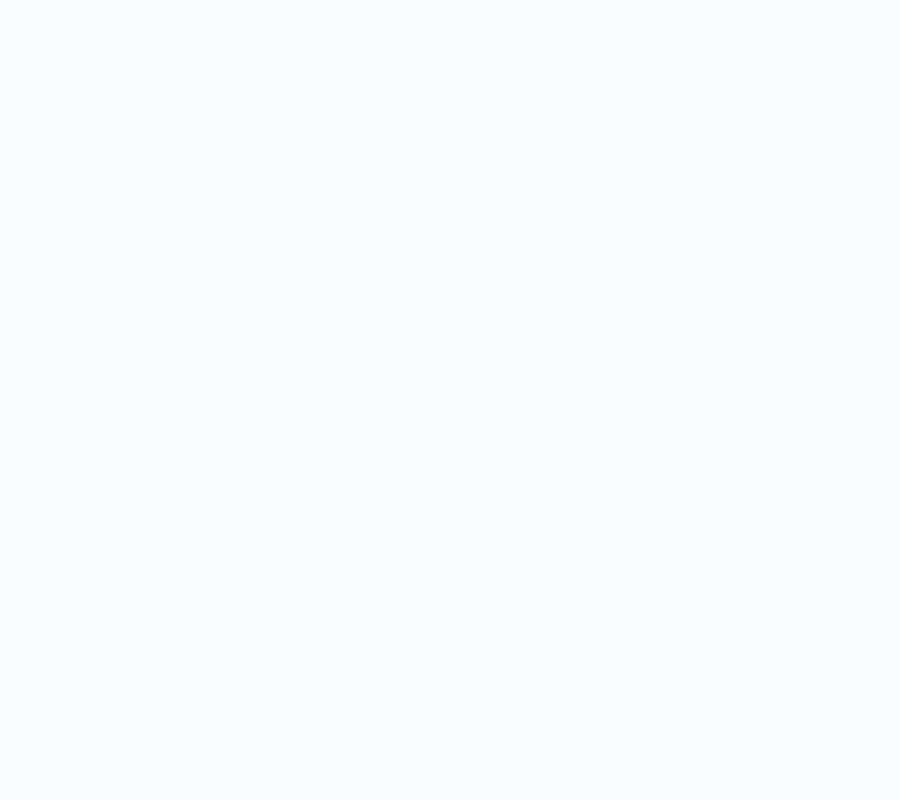
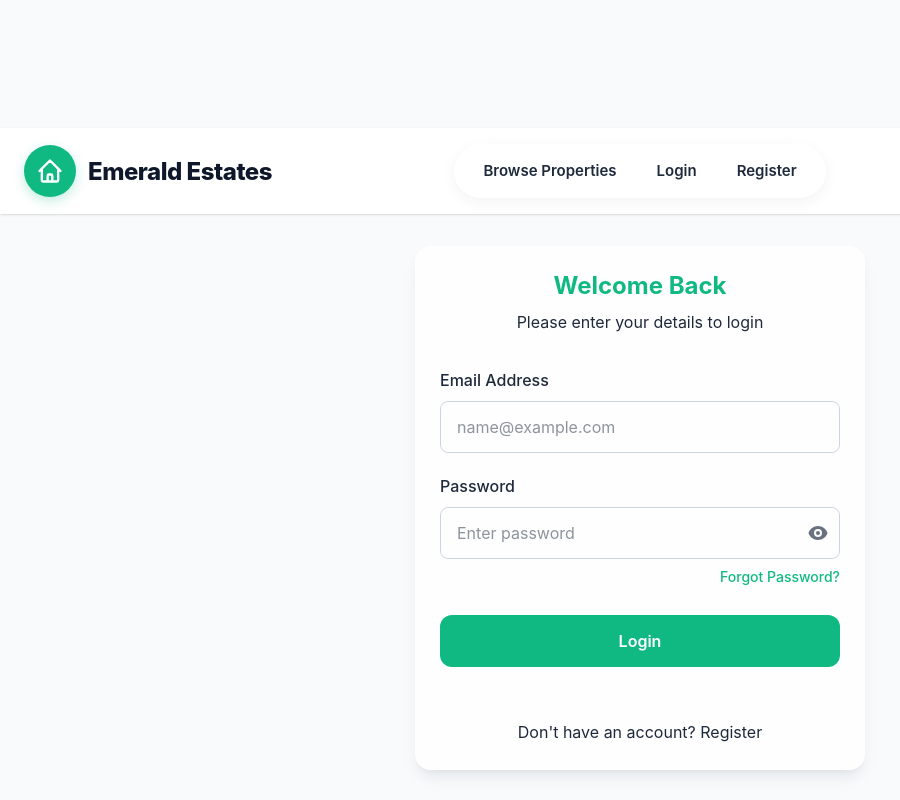
Before and after one commit to yhprasadhew/RealEstate-mern, a React (Vite) app in the folder frontend/: page /login in a window 1280 px wide. Before the commit this address had no page. Shown: the whole page, without its empty margins (0-900 px from the left). Built offline with nearby package versions, Linux system fonts and the light colour scheme.

Commit message:
login page created

```diff
--- a/frontend/src/App.jsx
+++ b/frontend/src/App.jsx
@@ -4,17 +4,22 @@ import Properties from "./pages/shared/Properties";
 import PropertyDetails from "./pages/shared/PropertyDetails";
 import Register from "./pages/auth/Register";
 import VerifyEmail from "./pages/auth/VerifyEmail";
+import Login from "./pages/auth/login";
+import ForgotPassword from "./pages/auth/ForgotPassword";
 
 const App = () => {
   return (
     <div>
       <Routes>
 
-        <Route path = "/verify-email" element={<VerifyEmail/>} />
+         <Route path = "/login"  element={<Login/>} />
+         <Route path = "/verify-email" element={<VerifyEmail/>} />
         <Route path = "/register" element={<Register/>} />
         <Route path="/" element={<LandingPage />} />
         <Route path ="/properties" element={<Properties/> } />
          <Route path ="/properties/:id" element={<PropertyDetails/> } />
+          <Route path ="/forgot-password" element={<ForgotPassword /> } />
+         ForgotPassword
 
       </Routes>
     </div>
--- /dev/null
+++ b/frontend/src/pages/auth/ForgotPassword.jsx
@@ -0,0 +1,9 @@
+import React from 'react'
+
+const ForgotPassword = () => {
+  return (
+    <div>ForgotPassword</div>
+  )
+}
+
+export default ForgotPassword
--- /dev/null
+++ b/frontend/src/pages/auth/login.jsx
@@ -0,0 +1,174 @@
+import React, { useState } from "react";
+import { useNavigate, Link } from "react-router-dom";
+import { HiEye, HiEyeOff } from "react-icons/hi";
+
+import { loginStyles as s } from "../../assets/dummyStyles";
+import { useAuth } from "../../context/AuthContext";
+import Navbar from "../../components/common/Navbar";
+
+const Login = () => {
+  const [formData, setFormData] = useState({
+    email: "",
+    password: "",
+  });
+
+  const [error, setError] = useState("");
+  const [isLoading, setIsLoading] = useState(false);
+  const [showPassword, setShowPassword] = useState(false);
+
+  const { login } = useAuth();
+  const navigate = useNavigate();
+
+  // Handle input changes
+  const handleChange = (e) => {
+    setFormData({
+      ...formData,
+      [e.target.name]: e.target.value,
+    });
+
+    setError("");
+  };
+
+  // Handle login submit
+  const handleSubmit = async (e) => {
+    e.preventDefault();
+
+    setIsLoading(true);
+    setError("");
+
+    try {
+      const result = await login(
+        formData.email,
+        formData.password
+      );
+
+      if (result.success) {
+        const storedUser = JSON.parse(
+          localStorage.getItem("user") ||
+            sessionStorage.getItem("user")
+        );
+
+        if (storedUser?.role === "admin") {
+          navigate("/admin-dashboard");
+        } else if (storedUser?.role === "seller") {
+          navigate("/dashboard");
+        } else {
+          navigate("/");
+        }
+      } else {
+        setError(result.message || "Login failed");
+      }
+    } catch (err) {
+      console.error(err);
+      setError("Something went wrong");
+    } finally {
+      setIsLoading(false);
+    }
+  };
+
+  return (
+    <div className={s.pageContainer}>
+      <Navbar />
+
+      <div className={s.containerCenter}>
+        <div className={s.card}>
+          <h2 className={s.title}>Welcome Back</h2>
+
+          <p className={s.subtitle}>
+            Please enter your details to login
+          </p>
+
+          {error && (
+            <div className={s.errorAlert}>
+              {error}
+            </div>
+          )}
+
+          <form onSubmit={handleSubmit} className={s.form}>
+            {/* Email */}
+            <div>
+              <label className={s.label}>
+                Email Address
+              </label>
+
+              <input
+                type="email"
+                name="email"
+                value={formData.email}
+                onChange={handleChange}
+                placeholder="name@example.com"
+                required
+                className={s.input}
+              />
+            </div>
+
+            {/* Password */}
+            <div>
+              <label className={s.label}>
+                Password
+              </label>
+
+              <div className="relative">
+                <input
+                  type={showPassword ? "text" : "password"}
+                  name="password"
+                  value={formData.password}
+                  onChange={handleChange}
+                  placeholder="Enter password"
+                  required
+                  className={`${s.input} pr-12`}
+                />
+
+                <button
+                  type="button"
+                  onClick={() =>
+                    setShowPassword(!showPassword)
+                  }
+                  className="absolute right-3 top-1/2 -translate-y-1/2 text-gray-500 hover:text-gray-700"
+                >
+                  {showPassword ? (
+                    <HiEyeOff size={20} />
+                  ) : (
+                    <HiEye size={20} />
+                  )}
+                </button>
+              </div>
+
+              {/* Forgot Password */}
+              <div className="flex justify-end mt-2">
+                <Link
+                  to="/forgot-password"
+                  className={s.forgotLink}
+                >
+                  Forgot Password?
+                </Link>
+              </div>
+            </div>
+
+            {/* Login Button */}
+            <button
+              type="submit"
+              disabled={isLoading}
+              className={s.submitButton}
+            >
+              {isLoading ? "Logging in..." : "Login"}
+            </button>
+
+            {/* Register Link */}
+            <p className={s.footerText}>
+              Don't have an account?{" "}
+              <Link
+                to="/register"
+                className={s.link}
+              >
+                Register
+              </Link>
+            </p>
+          </form>
+        </div>
+      </div>
+    </div>
+  );
+};
+
+export default Login;
```
